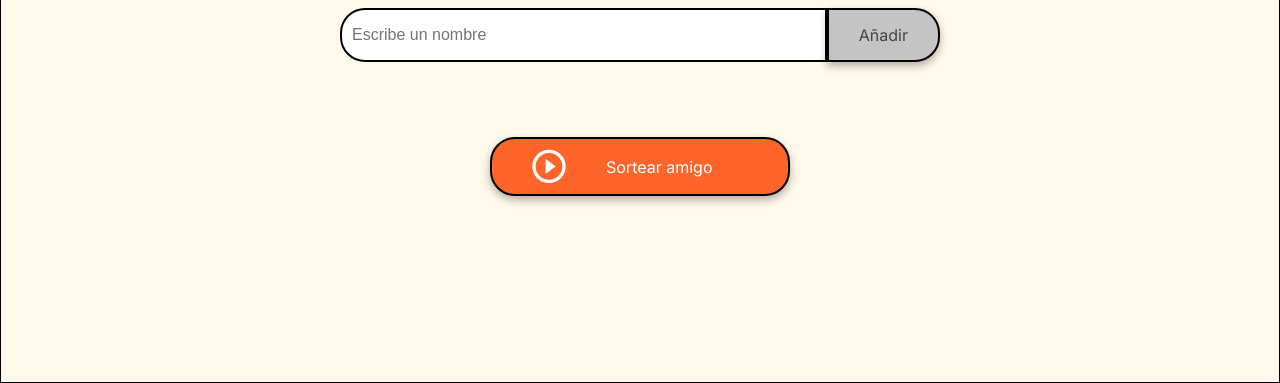
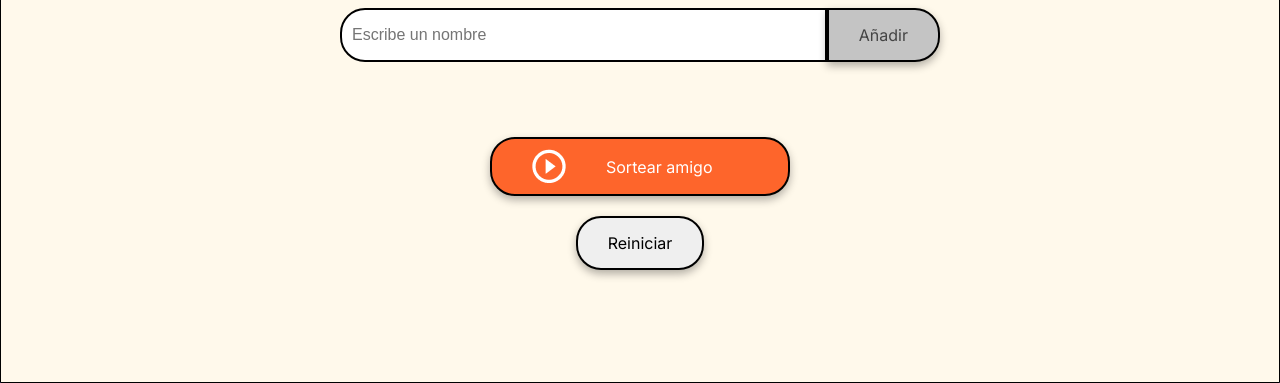
Before and after one commit to JavoxT3/Juego-del-amigo-secreto, a plain HTML site: page index.html in a window 1280 px wide. Shown: the part 417-800 px from the top of the page. Drawn offline with Linux system fonts and the light colour scheme.

Commit message:
Crea boton reiniciar

```diff
--- a/index.html
+++ b/index.html
@@ -33,6 +33,10 @@
                     <img src="assets/play_circle_outline.png" alt="Ícono para sortear">
                     Sortear amigo
                 </button>
+
+                <button class="button-dra" onclick="reiniciar()" style="display:block; margin: 20px auto;">
+                Reiniciar
+                </button>
             </div>
         </section>
     </main>
```
